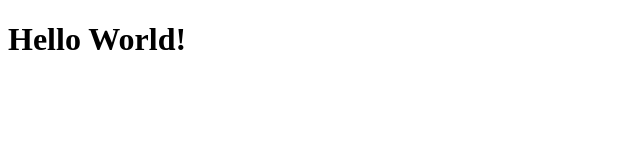
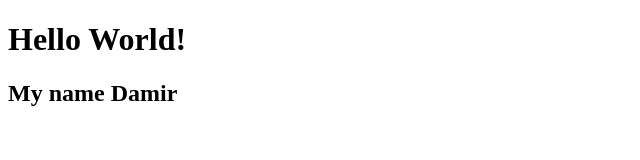
Before and after one commit to pulem45022/jquery, a plain HTML site: page index.html in a window 1280 px wide. Shown: the whole page, without its empty margins (0-640 px from the left). Drawn offline with nearby package versions, Linux system fonts and the light colour scheme.

Commit message:
new commit

```diff
--- a/index.html
+++ b/index.html
@@ -8,6 +8,7 @@
 <body>
     <div id="message"></div>
     <h1>Hello World!</h1>
+    <h2>My name Damir</h2>
     <script src="https://ajax.googleapis.com/ajax/libs/jquery/3.5.1/jquery.min.js"></script>
     <script src="./script.js"></script>
 </body>
```
